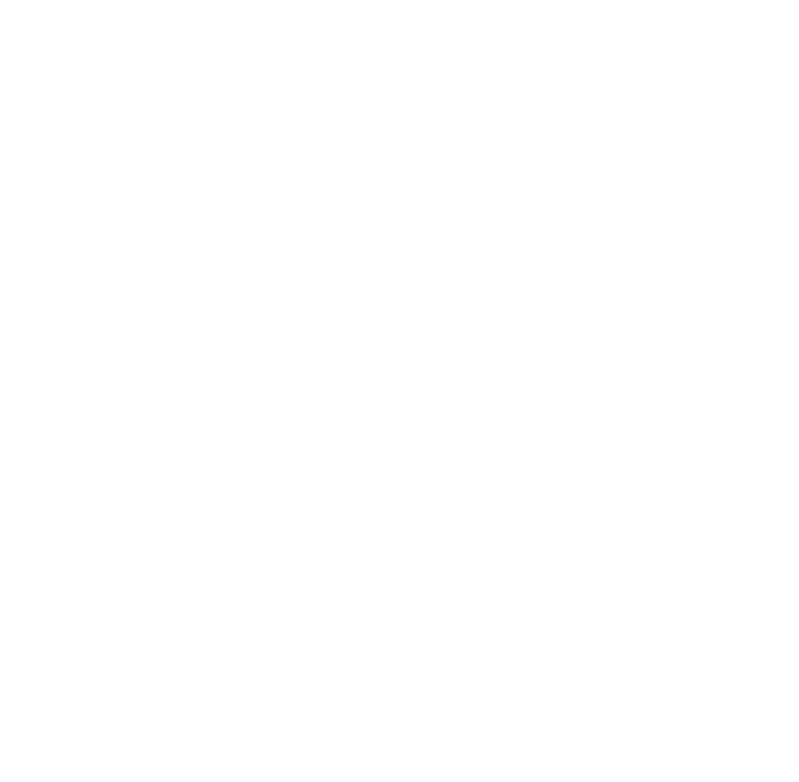
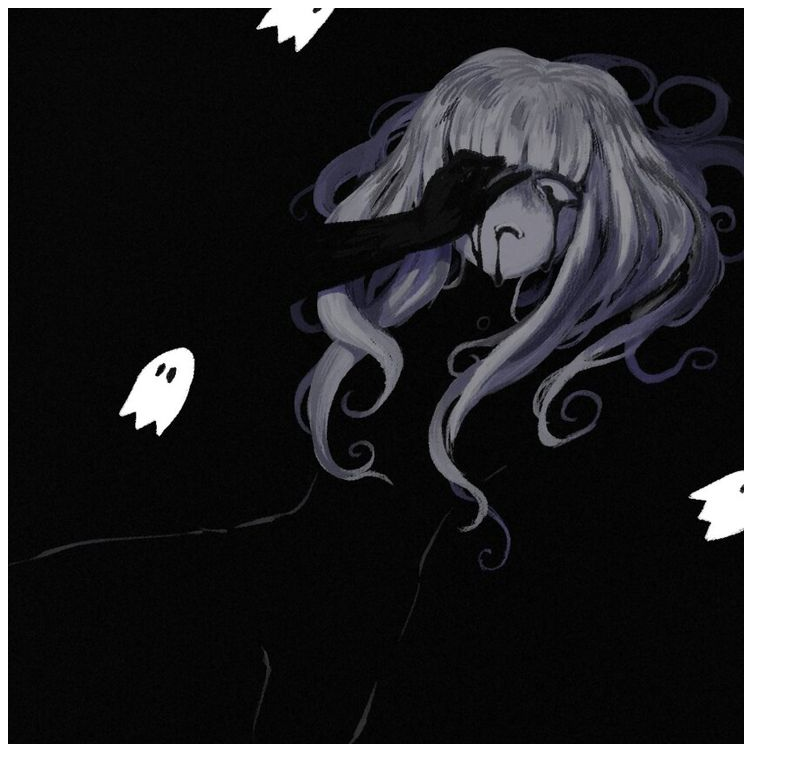
Before and after one commit to myakwy/rsschool-cv, a plain HTML site: page index.html in a window 1280 px wide. Shown: the whole page, without its empty margins (0-799 px from the left). Drawn offline with Linux system fonts and the light colour scheme.

```diff
--- a/index.html
+++ b/index.html
@@ -6,6 +6,6 @@
       <title>My CV</title>
 </head>
 <body>
-
+      <img src="img/121539a772534399aa8329196093575f.jpg" alt="avatar">
 </body>
 </html>
--- a/style.css
+++ b/style.css
@@ -0,0 +1,5 @@
+* {
+  margin: 0;
+  padding: 0;
+  box-sizing: border-box;
+}
```
Also changed, not shown: 1 other file.
